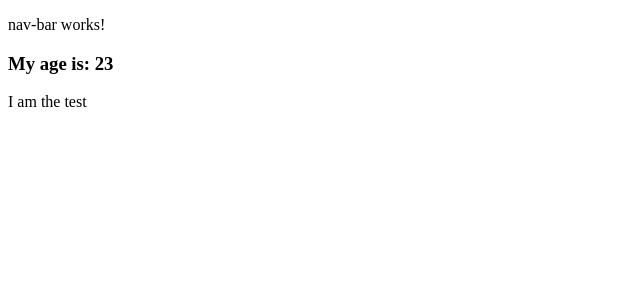
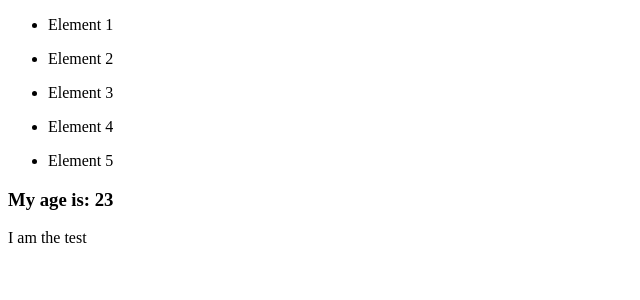
Before and after one commit to freddyorozcons/AngularGitPJ, an Angular app: page /home in a window 1280 px wide. Shown: the top 300 px of the page, without its empty margins (0-640 px from the left). Built offline with nearby package versions, Linux system fonts and the light colour scheme.

Commit message:
Creating elements inside navbar

```diff
--- a/src/app/nav-bar/nav-bar.component.html
+++ b/src/app/nav-bar/nav-bar.component.html
@@ -1,3 +1,5 @@
-<p>
-  nav-bar works!
-</p>
+<nav>
+  <ul *ngFor= "let i of [1,2,3,4,5]">
+    <li>Element {{i}}</li>
+  </ul>
+</nav>
```
